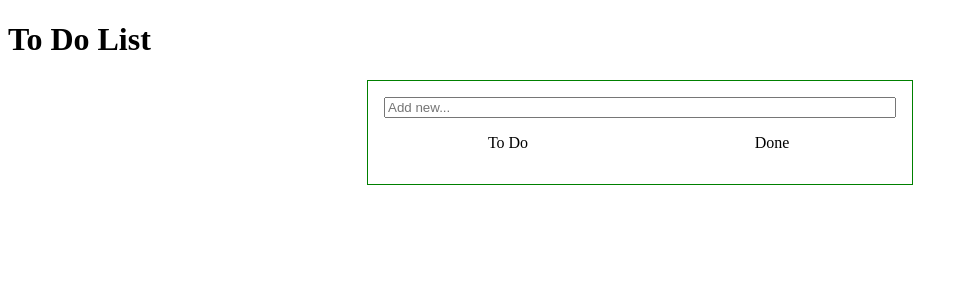
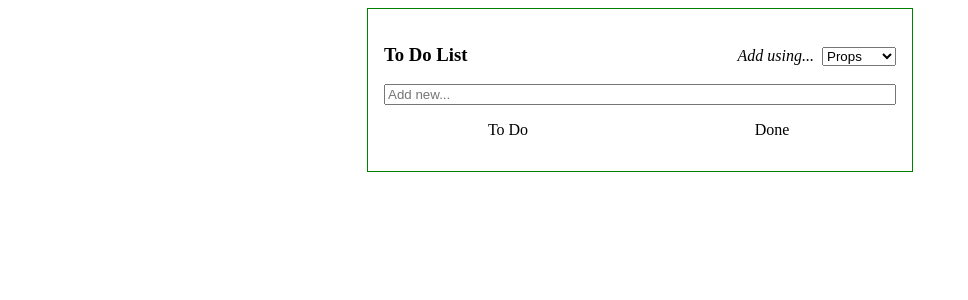
Before and after one commit to eslevy17/svelte-todo, a SvelteKit app: page / in a window 1280 px wide. Shown: the top 300 px of the page, without its empty margins (0-968 px from the left). Built offline with nearby package versions, Linux system fonts and the light colour scheme.

Commit message:
Add selectable state variations for adding todo items

```diff
--- a/src/components/Input.svelte
+++ b/src/components/Input.svelte
@@ -1,19 +1,34 @@
 <script lang="ts">
-    import { todos } from '../stores/todoStore';
+    import { storeTodos } from '../stores/todoStore';
+    import { createEventDispatcher, getContext } from "svelte";
+    import type { stateOptionType } from "../types/todo";
 
-    let newTodoText = ''
+    export let stateOption: stateOptionType
+    export let onAdd: (text: string) => void
+
+    let text = ''
+
+    // context has to be initialized here, or it'll cause an error
+    // (AKA cannot be placed in handleKeydown)
+    const dispatch = createEventDispatcher()
+    const context = getContext('todos')
 
     function handleKeydown(e) {
-        if (e.key !== 'Enter' || !newTodoText.trim()) return;
-        todos.add(newTodoText)
-        newTodoText = ''
+        if (e.key !== 'Enter' || !text.trim()) return;
+
+             if (stateOption === 'Props'   ) onAdd(text)
+        else if (stateOption === 'Dispatch') dispatch('handleAdd', {text})
+        else if (stateOption === 'Store'   ) storeTodos.add(text)
+        else if (stateOption === 'Context' ) context.addItem(text)
+
+        text = ''
     }
 </script>
 
 <input
     class="text-input"
     placeholder="Add new..."
-    bind:value={newTodoText}
+    bind:value={text}
     on:keydown={handleKeydown}
 />
 
--- a/src/components/Todo.svelte
+++ b/src/components/Todo.svelte
@@ -1,5 +1,5 @@
 <script lang="ts">
-    import { todos } from '../stores/todoStore';
+    import { storeTodos } from '../stores/todoStore';
 
     export let id;
     export let text;
--- a/src/routes/+page.svelte
+++ b/src/routes/+page.svelte
@@ -1,20 +1,81 @@
 <script lang="ts">
     import Todo from "../components/Todo.svelte";
     import Input from "../components/Input.svelte";
-    import { todos } from '../stores/todoStore';
+    import { id, storeTodos } from '../stores/todoStore';
+    import { setContext } from "svelte";
+    import type { stateOptionType, todo } from "../types/todo";
+
+    const stateOptions: stateOptionType[] = [
+        'Props',
+        'Dispatch',
+        'Store',
+        'Context',
+    ]
+
+    let stateOption = stateOptions[0]
+
+    let todos: todo[]
+
+    // Store method requires syncing (no others do):
+    $: todos = $storeTodos as todo[]
+    $: storeTodos.set(todos)
+
+    // UNIVERSAL
+    let currentID = 1;
+    function updateTodos(text: string) {
+        id.update(id => {
+            currentID = id
+            return id + 1
+        })
+        todos = [
+            ...todos,
+            {
+                id: currentID,
+                text,
+                done: false
+            }
+        ]
+    }
+
+    // PROPS
+    function onAdd(text: string) {
+        updateTodos(text)
+    }
+
+    // DISPATCH
+    function handleAdd(e) {
+        updateTodos(e.detail.text)
+    }
+
+    // CONTEXT
+    setContext('todos', {
+        addItem: text => updateTodos(text)
+    })
 </script>
 
-<h1>To Do List</h1>
+<div class="content">
+    <div class="heading-row">
+        <h3 class="header">To Do List</h3>
+        <i>Add using...</i>
+        <select bind:value={stateOption} class="select">
+            {#each stateOptions as stateOption}
+                <option value="{stateOption}">{stateOption}</option>
+            {/each}
+        </select>
+    </div>
 
-<div class="content">
-    <Input />
+    <Input
+        {stateOption}
+        {onAdd}
+        on:handleAdd={handleAdd}
+    />
 
     <div class="lists-container">
         {#each [false, true] as done}
             <div>
                 <p class="list-title">{done ? 'Done' : 'To Do'}</p>
 
-                {#each $todos.filter(todo => todo.done === done) as todo}
+                {#each todos.filter(todo => todo.done === done) as todo}
                     <Todo {...todo} />
                 {/each}
             </div>
@@ -29,6 +90,19 @@
         margin: auto;
         padding: 1rem;
     }
+    .header {
+        margin-right: auto;
+    }
+    .heading-row {
+        display: flex;
+        justify-content: space-between;
+        align-items: baseline;
+        gap: .5rem;
+    }
+
+    .select {
+        margin-bottom: .5rem;
+    }
 
     .list-title {
         text-align: center;
--- a/src/stores/todoStore.ts
+++ b/src/stores/todoStore.ts
@@ -1,25 +1,27 @@
 import { writable } from "svelte/store";
+import type { todo } from "../types/todo";
 
-let todoID = 1;
-
-type todo = {
-    id: number
-    text: string
-    done: boolean
-}
+// used by all variants; must be stored somewhere
+export let id = writable(1)
 
 function createTodoList() {
     const {
         subscribe,
-        // set,
+        set,
         update
     } = writable(<todo[]>[]);
 
     return {
         subscribe,
+        set,
         add: (text: string) => update(list => {
+            let currentID = 1
+            id.update(id => {
+                currentID = id
+                return id + 1
+            })
             const newItem: todo = {
-                id: todoID++,
+                id: currentID,
                 text,
                 done: false
             }
@@ -44,4 +46,4 @@ function createTodoList() {
     }
 }
 
-export const todos = createTodoList();
+export const storeTodos = createTodoList();
--- /dev/null
+++ b/src/types/todo.ts
@@ -0,0 +1,12 @@
+export type todo = {
+    id: number
+    text: string
+    done: boolean
+}
+
+export type stateOptionType =
+      'Props'
+    | 'Dispatch'
+    | 'Store'
+    | 'Context'
+    | 'Module Context'
```
